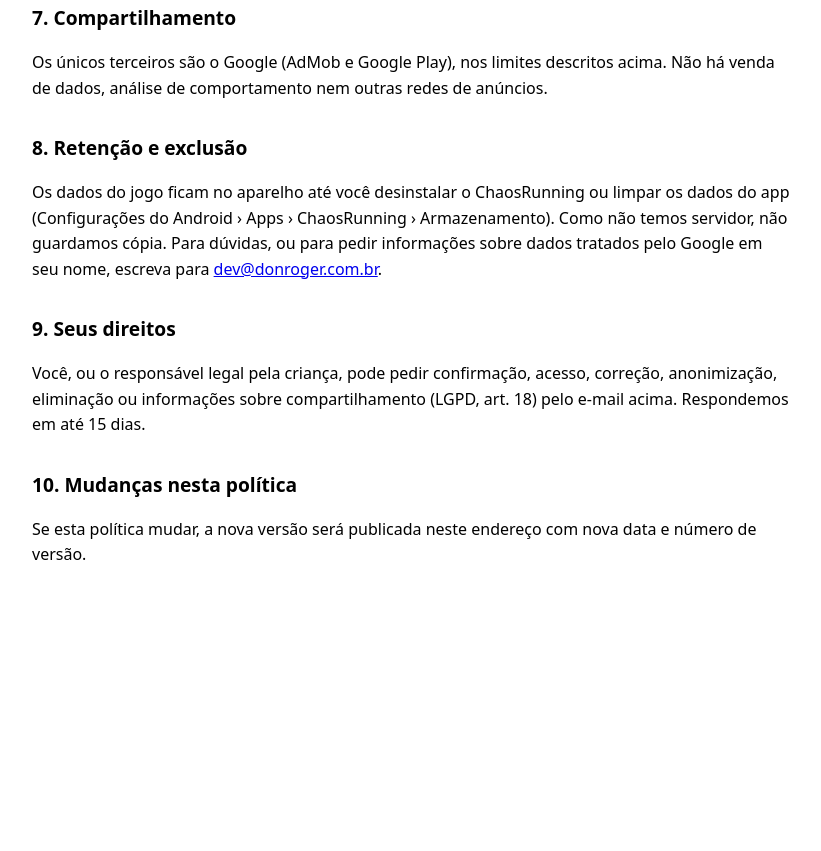
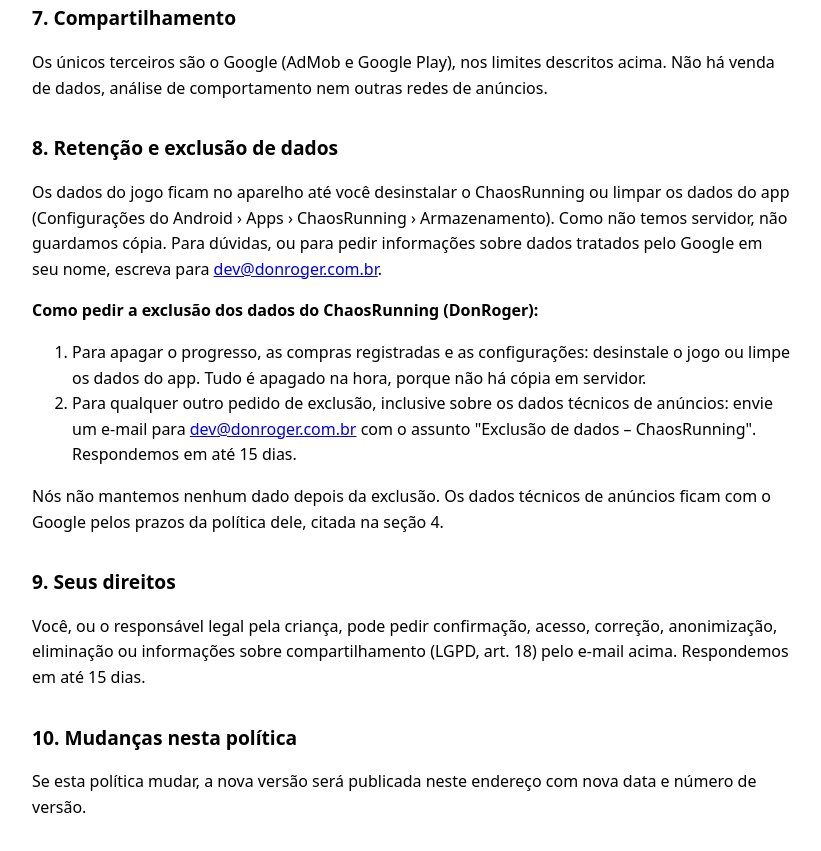
Before and after one commit to AvelarVitor/chaosrunning, a plain HTML site: page privacidade.html in a window 1280 px wide. Shown: the part 1818-2669 px from the top of the page, without its empty margins (228-1049 px from the left). Before the commit the page ends 2450 px from the top, so only its background shows below. Drawn offline with Linux system fonts and the light colour scheme.

Commit message:
Add files via upload

```diff
--- a/privacidade.html
+++ b/privacidade.html
@@ -61,8 +61,14 @@
 <h2>7. Compartilhamento</h2>
 <p>Os únicos terceiros são o Google (AdMob e Google Play), nos limites descritos acima. Não há venda de dados, análise de comportamento nem outras redes de anúncios.</p>
 
-<h2>8. Retenção e exclusão</h2>
+<h2 id="exclusao">8. Retenção e exclusão de dados</h2>
 <p>Os dados do jogo ficam no aparelho até você desinstalar o ChaosRunning ou limpar os dados do app (Configurações do Android › Apps › ChaosRunning › Armazenamento). Como não temos servidor, não guardamos cópia. Para dúvidas, ou para pedir informações sobre dados tratados pelo Google em seu nome, escreva para <a href="mailto:dev@donroger.com.br">dev@donroger.com.br</a>.</p>
+<p><strong>Como pedir a exclusão dos dados do ChaosRunning (DonRoger):</strong></p>
+<ol>
+  <li>Para apagar o progresso, as compras registradas e as configurações: desinstale o jogo ou limpe os dados do app. Tudo é apagado na hora, porque não há cópia em servidor.</li>
+  <li>Para qualquer outro pedido de exclusão, inclusive sobre os dados técnicos de anúncios: envie um e-mail para <a href="mailto:dev@donroger.com.br">dev@donroger.com.br</a> com o assunto "Exclusão de dados – ChaosRunning". Respondemos em até 15 dias.</li>
+</ol>
+<p>Nós não mantemos nenhum dado depois da exclusão. Os dados técnicos de anúncios ficam com o Google pelos prazos da política dele, citada na seção 4.</p>
 
 <h2>9. Seus direitos</h2>
 <p>Você, ou o responsável legal pela criança, pode pedir confirmação, acesso, correção, anonimização, eliminação ou informações sobre compartilhamento (LGPD, art. 18) pelo e-mail acima. Respondemos em até 15 dias.</p>
```
